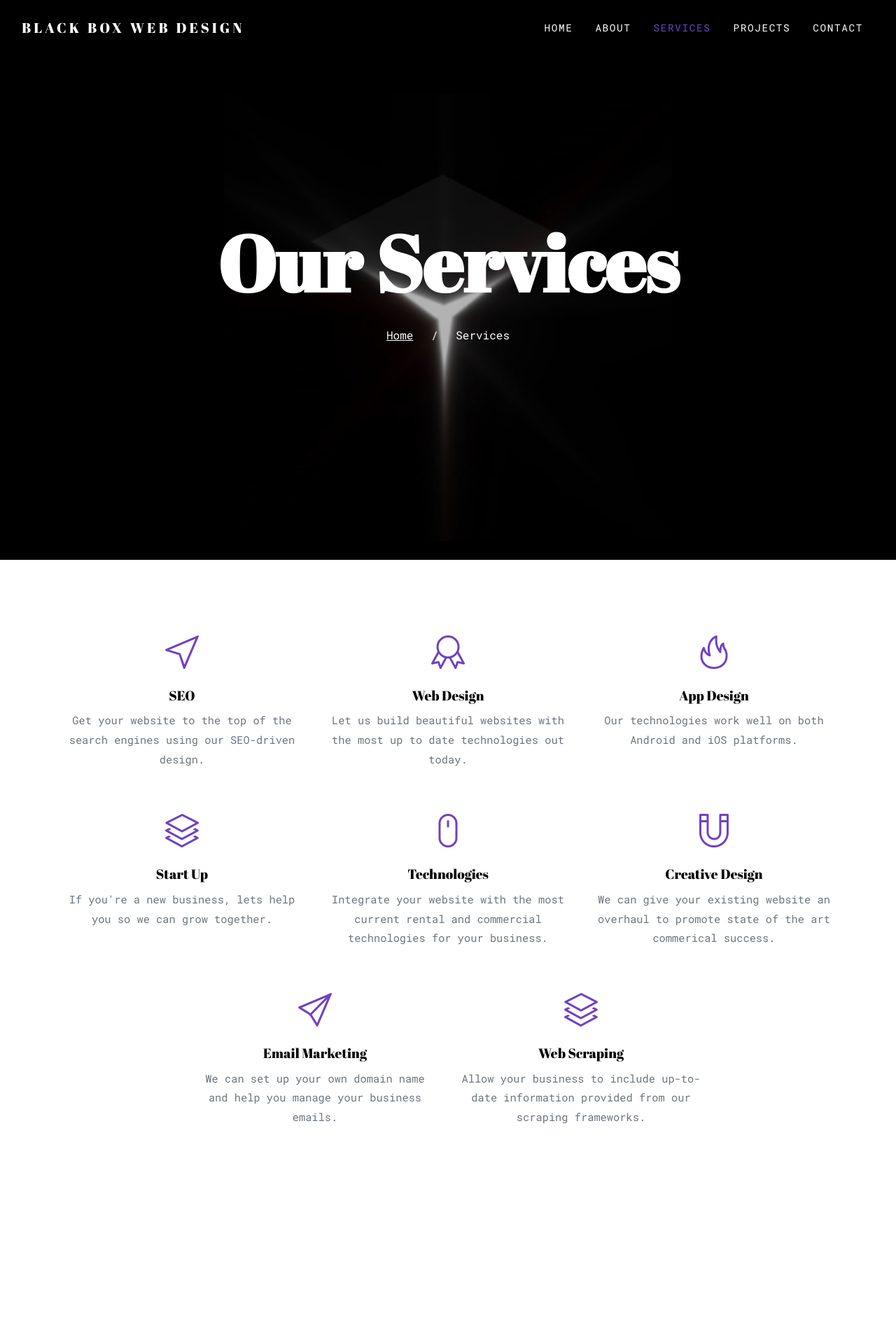
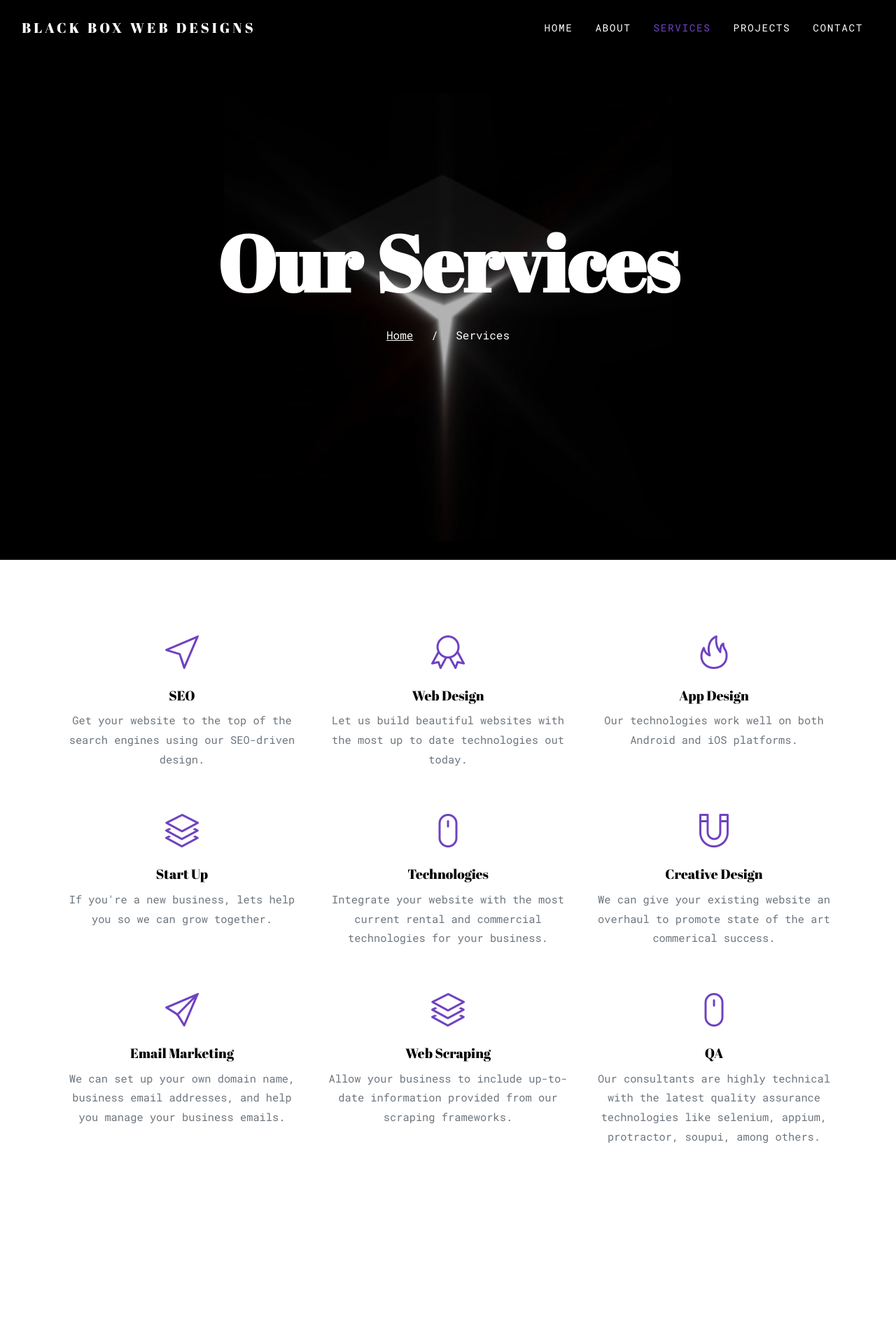
Before and after one commit to Duskamo/mycompany_gui, a Django app: page /services in a window 1280 px wide. Shown: the top 1892 px of the page at 70% size. Run offline with Django 3.2, Linux system fonts and the light colour scheme; some libraries are stand-ins or nearby versions.

Commit message:
changed more things to the content

```diff
--- a/mysite/gui/templates/gui/about.html
+++ b/mysite/gui/templates/gui/about.html
@@ -6,7 +6,7 @@
 <header role="banner">
     <nav class="navbar navbar-expand-lg  bg-dark">
       <div class="container-fluid">
-        <a class="navbar-brand " href="/">Black Box Web Design</a>
+        <a class="navbar-brand " href="/">Black Box Web Designs</a>
 
         <button class="navbar-toggler" type="button" data-toggle="collapse" data-target="#navbarsExample05"
           aria-controls="navbarsExample05" aria-expanded="false" aria-label="Toggle navigation">
@@ -63,7 +63,7 @@
         <div class="col-md-5 mr-auto" data-aos="fade-up" data-aos-delay="">
           <h2 class="mb-4 section-title">Company Info</h2>
           <p>We're in the business of developing internet applications to our clients. As Black Box Web Designs we specialize in web and mobile development related to rental type businesses along the panhandle in Florida. We integrate your application with the top rental services like VRBO, Homeaway, and Airbnb. We also setup booking throughout our customers sites so that your clients can book their vacation plans directly on your site, doing away with rental fee's that you would normally have to pay to the various rental services.</p>
-          <p>Even though we specialize in developing rental websites, the associates at Florida Rental Technologies are very skilled and technical in all areas of web and mobile development. We have much experience in other areas and love creating any type of software that fits our customers needs.</p>
+          <p>Even though we specialize in developing rental websites, the associates at Black Box Web Designs are very skilled and technical in all areas of web and mobile development. We have much experience in other areas and love creating any type of software that fits our customers needs.</p>
         </div>
       </div>
     </div>
@@ -82,7 +82,7 @@
             <a href="#"><img src="{% static 'gui/assets/dustin.png' %}" alt="Image Placeholder" class="img-fluid"></a>
             <div class="media-body">
               <h3 class="mt-0 text-black">Dustin Landry</h3>
-              <p>Dustin Landry is the current CEO of Florida Rental Technologies and acting software developer. He has over four years of enterprise level experience in a variety of fields, including Web and Mobile development, as well as QA, and has a bachelors degree in Computer Science from the University of Louisiana at Lafayette.</p>
+              <p>Dustin Landry is the current CEO of Black Box Web Designs and acting software developer. He has over four years of enterprise level experience in a variety of fields, including Web and Mobile development, as well as QA, and has a bachelors degree in Computer Science from the University of Louisiana at Lafayette.</p>
             </div>
           </div>
         </div>
--- a/mysite/gui/templates/gui/base.html
+++ b/mysite/gui/templates/gui/base.html
@@ -4,7 +4,7 @@
 <html lang="en">
 
 <head>
-  <title>Black Box Web Design</title>
+  <title>Black Box Web Designs</title>
   <meta charset="utf-8">
   <meta name="viewport" content="width=device-width, initial-scale=1, shrink-to-fit=no">
   <link href="https://fonts.googleapis.com/css?family=Abril+Fatface:400,400i|Roboto+Mono&display=swap" rel="stylesheet">
--- a/mysite/gui/templates/gui/contact.html
+++ b/mysite/gui/templates/gui/contact.html
@@ -6,7 +6,7 @@
 <header role="banner">
     <nav class="navbar navbar-expand-lg  bg-dark">
       <div class="container-fluid">
-        <a class="navbar-brand " href="/">Black Box Web Design</a>
+        <a class="navbar-brand " href="/">Black Box Web Designs</a>
 
         <button class="navbar-toggler" type="button" data-toggle="collapse" data-target="#navbarsExample05"
           aria-controls="navbarsExample05" aria-expanded="false" aria-label="Toggle navigation">
--- a/mysite/gui/templates/gui/index.html
+++ b/mysite/gui/templates/gui/index.html
@@ -6,7 +6,7 @@
 <header role="banner">
     <nav class="navbar navbar-expand-lg  bg-dark">
       <div class="container-fluid">
-        <a class="navbar-brand " href="/">Black Box Web Design</a>
+        <a class="navbar-brand " href="/">Black Box Web Designs</a>
 
         <button class="navbar-toggler" type="button" data-toggle="collapse" data-target="#navbarsExample05"
           aria-controls="navbarsExample05" aria-expanded="false" aria-label="Toggle navigation">
@@ -46,7 +46,7 @@
 		<div class="container">
 	      		<div class="row slider-text align-items-center justify-content-center">
 				<div class="col-lg-12 text-center col-sm-12">
-		  			<h1 class="mb-4" data-aos="fade-up" data-aos-delay="100">Black Box Web Design</h1>
+		  			<h1 class="mb-4" data-aos="fade-up" data-aos-delay="100">Black Box Web Designs</h1>
 				</div>
 	      		</div>
 	    	</div>
@@ -97,7 +97,7 @@
           <div class="service text-center" data-aos="fade-up" data-aos-delay="100">
             <span class="icon icon-screen-desktop mb-4 d-block"></span>
             <h3>Web Design</h3>
-            <p>Build beautiful websites that can be integrated with any vacation rental technologies.</p>
+            <p>Build beautiful websites that can be integrated with any technology or API.</p>
           </div>
         </div>
         <div class="col-lg-3 mb-4">
--- a/mysite/gui/templates/gui/portfolio-single.html
+++ b/mysite/gui/templates/gui/portfolio-single.html
@@ -6,7 +6,7 @@
 <header role="banner">
     <nav class="navbar navbar-expand-lg  bg-dark">
       <div class="container-fluid">
-        <a class="navbar-brand " href="/">Black Box Web Design</a>
+        <a class="navbar-brand " href="/">Black Box Web Designs</a>
 
         <button class="navbar-toggler" type="button" data-toggle="collapse" data-target="#navbarsExample05"
           aria-controls="navbarsExample05" aria-expanded="false" aria-label="Toggle navigation">
--- a/mysite/gui/templates/gui/portfolio.html
+++ b/mysite/gui/templates/gui/portfolio.html
@@ -6,7 +6,7 @@
 <header role="banner">
     <nav class="navbar navbar-expand-lg  bg-dark">
       <div class="container-fluid">
-        <a class="navbar-brand " href="/">Black Box Web Design</a>
+        <a class="navbar-brand " href="/">Black Box Web Designs</a>
 
         <button class="navbar-toggler" type="button" data-toggle="collapse" data-target="#navbarsExample05"
           aria-controls="navbarsExample05" aria-expanded="false" aria-label="Toggle navigation">
--- a/mysite/gui/templates/gui/services.html
+++ b/mysite/gui/templates/gui/services.html
@@ -6,7 +6,7 @@
 <header role="banner">
     <nav class="navbar navbar-expand-lg  bg-dark">
       <div class="container-fluid">
-        <a class="navbar-brand " href="/">Black Box Web Design</a>
+        <a class="navbar-brand " href="/">Black Box Web Designs</a>
 
         <button class="navbar-toggler" type="button" data-toggle="collapse" data-target="#navbarsExample05"
           aria-controls="navbarsExample05" aria-expanded="false" aria-label="Toggle navigation">
@@ -100,11 +100,11 @@
           </div>
         </div>
 
-        <div class="offset-lg-2 offset-md-2 col-lg-4 col-md-6 mb-5 text-center"  data-aos="fade-up" data-aos-delay="0">
+        <div class="col-lg-4 col-md-6 mb-5 text-center"  data-aos="fade-up" data-aos-delay="0">
           <div class="service">
             <span class="icon icon-paper-plane mb-4 d-block"></span>
             <h3>Email Marketing</h3>
-            <p>We can set up your own domain name and help you manage your business emails.</p>
+            <p>We can set up your own domain name, business email addresses, and help you manage your business emails.</p>
           </div>
         </div>
 	<div class="col-lg-4 col-md-6 mb-5 text-center"  data-aos="fade-up" data-aos-delay="0">
@@ -114,6 +114,13 @@
             <p>Allow your business to include up-to-date information provided from our scraping frameworks.</p>
           </div>
         </div>
+	<div class="col-lg-4 col-md-6 mb-5 text-center"  data-aos="fade-up" data-aos-delay="0">
+          <div class="service">
+            <span class="icon icon-mouse  mb-4 d-block"></span>
+            <h3>QA</h3>
+            <p>Our consultants are highly technical with the latest quality assurance technologies like selenium, appium, protractor, soupui, among others.</p>
+          </div>
+        </div>
       </div>
     </div>
   </div>
```
